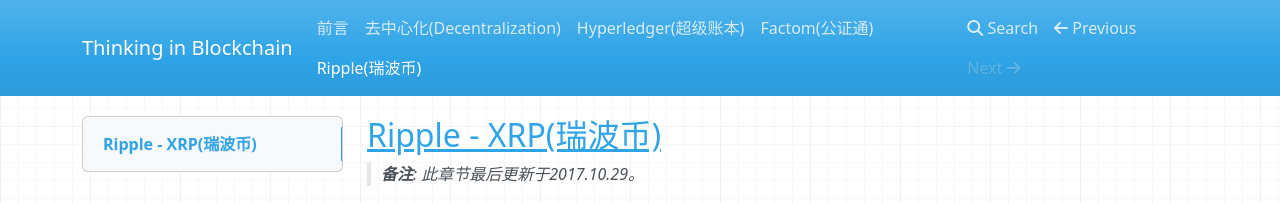
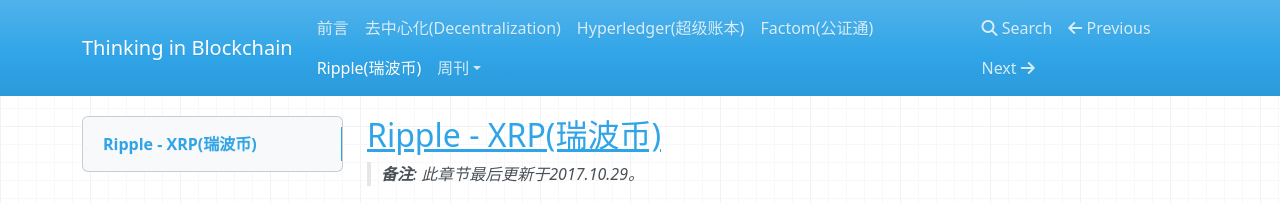
Before and after one commit to LiuBoyu/blockchain, an MkDocs documentation site: the page built from docs/ripple.md, in a window 1280 px wide. Shown: the top 203 px of the page. Built offline with MkDocs 1.6.1, drawn with Linux system fonts in a browser that asks for light colours; nearby versions of some CDN libraries; old or Windows-style settings are respelled for this version of MkDocs.

```diff
--- a/mkdocs.yml
+++ b/mkdocs.yml
@@ -6,3 +6,5 @@ pages:
 - Hyperledger(超级账本): hyperledger.md
 - Factom(公证通): factom.md
 - Ripple(瑞波币): ripple.md
+- '周刊':
+  - '20180409': 'weekly/20180409.md'
```
Also changed, not shown: docs/weekly/20180409.md (renamed from weekly/weekly-20180409.md).
